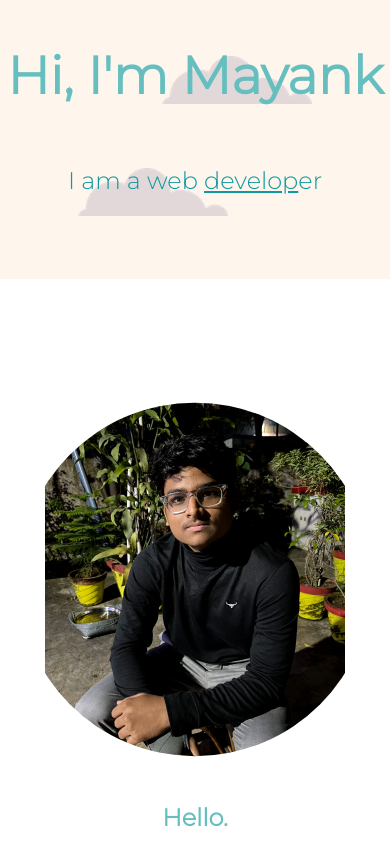
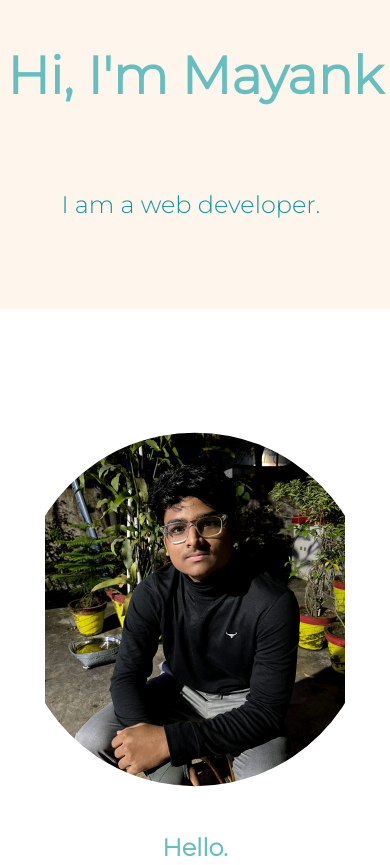
Before and after one commit to Mayank5112/webDevProjects, a plain HTML site: page MyCV/index.html in a window 390 px wide. Shown: the top 865 px of the page. Drawn offline with Linux system fonts and the light colour scheme; a web font is replaced by a local one.

Commit message:
small screen update

```diff
--- a/MyCV/index.html
+++ b/MyCV/index.html
@@ -17,9 +17,13 @@
 
 	<body>
 		<div class="top-container">
-			<img class="top-cloud" src="CSS - My Site Images/cloud.png" alt="" />
+			<div>
+				<img class="top-cloud" src="CSS - My Site Images/cloud.png" alt="" />
+			</div>
 			<h1>Hi, I'm Mayank</h1>
-			<p class="fp">I am a web <span>develop</span>er</p>
+			<div class="fp">
+				<p class="fp-text">I am a web developer.</p>
+			</div>
 			<img class="bottom-cloud" src="CSS - My Site Images/cloud.png" alt="" />
 			<img class="mountain" src="CSS - My Site Images/mountain.png" alt="" />
 		</div>
--- a/MyCV/styles.css
+++ b/MyCV/styles.css
@@ -24,7 +24,7 @@ h1 {
 	border-right: 1.3px solid #66bfbf;
 	overflow: hidden;
 	white-space: nowrap;
-	animation: typing 2s steps(23), cursor 0.4s step-end infinite alternate;
+	animation: typing 2s steps(23) forwards, cursor 0.4s step-end infinite alternate;
 }
 @keyframes cursor {
 	50% {
@@ -180,15 +180,10 @@ hr {
 		z-index: 100;
 	}
 	.top-cloud {
-		opacity: 0.7;
-		z-index: -5;
+		display: none;
 	}
 	.bottom-cloud {
-		position: absolute;
-		left: 20%;
-		top: 60%;
-		z-index: -5;
-		opacity: 0.7;
+		display: none;
 	}
 	.mountain {
 		display: none;
```
